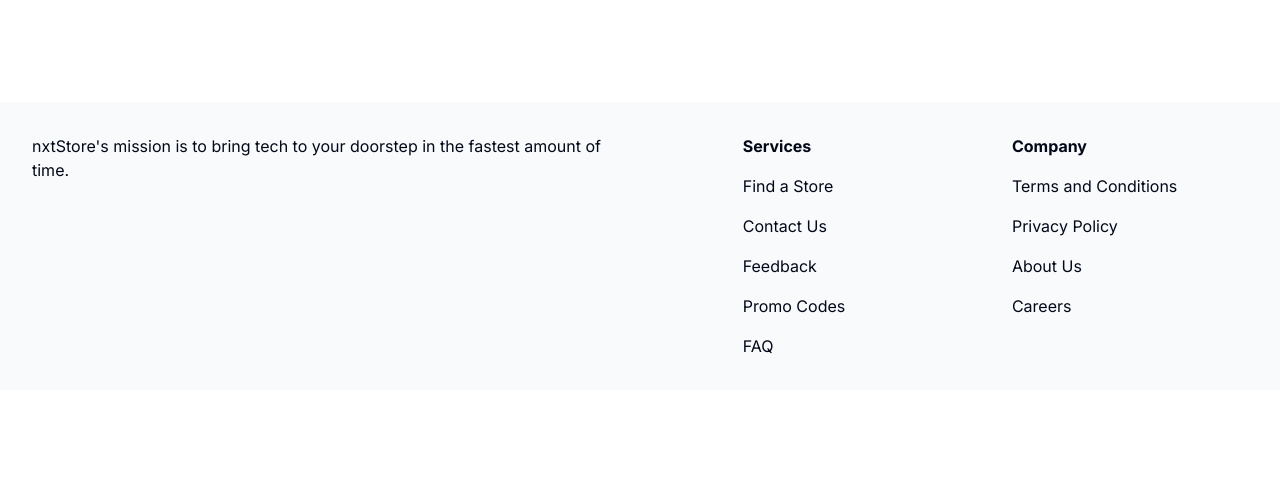
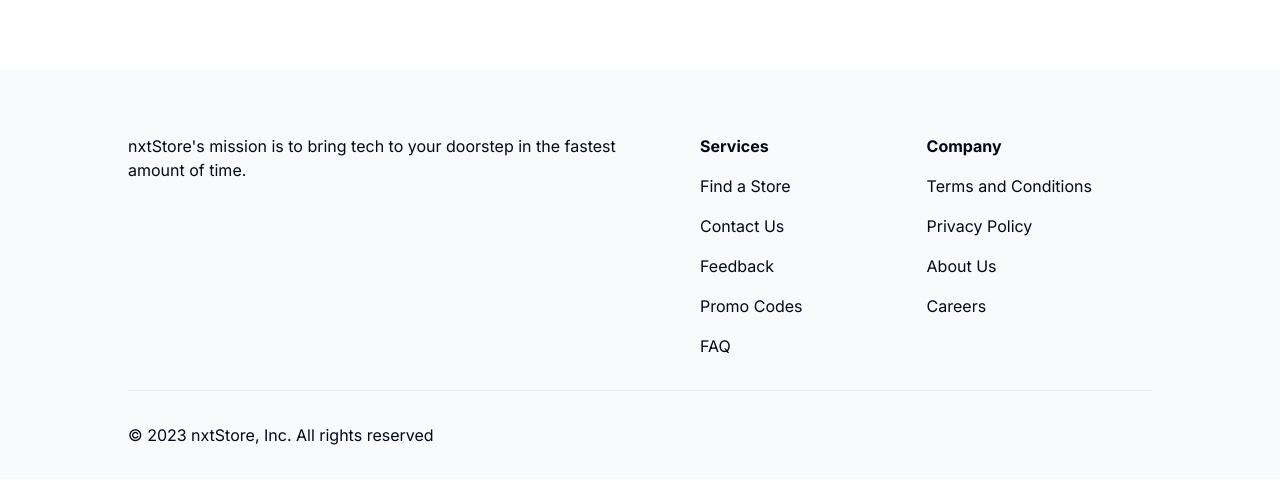
Before and after one commit to i-dkz/nxtStore, a Next.js app: page / in a window 1280 px wide. Shown: the part 266-750 px from the top of the page. Built offline with nearby package versions, Linux system fonts and the light colour scheme; no server answers.

Commit message:
fixed footer formatting

```diff
--- a/src/components/Footer.tsx
+++ b/src/components/Footer.tsx
@@ -52,18 +52,15 @@
 
 const Footer = () => {
   return (
-    <footer
-      className="flex flex-col pb-8 mt-8 md:flex-row bg-slate-50"
-    >
-      <div className="flex justify-center px-8 pt-8 md:w-1/2">
-        nxtStore's mission is to bring tech to your doorstep in the fastest amount of time.
-      </div>
-      <div className="flex gap-16 pt-8 mt-8 justify-evenly md:w-1/2 md:mt-0">
+    <footer className="flex flex-col items-center bg-slate-50">
+      <div className="flex flex-col pb-8 mt-8 md:flex-row w-[80%]">
+        <div className="flex justify-center pt-8 md:w-1/2">
+          nxtStore's mission is to bring tech to your doorstep in the fastest
+          amount of time.
+        </div>
+        <div className="flex gap-16 pt-8 mt-8 justify-evenly md:w-1/2 md:mt-0">
           {links.map((obj, index) => (
-            <div
-              key={index}
-              className="flex flex-col gap-4"
-            >
+            <div key={index} className="flex flex-col gap-4">
               <h3 className="font-bold">{obj.title}</h3>
               {obj.links.map((link, linkIndex) => (
                 <Link key={linkIndex} href={link.link}>
@@ -72,7 +69,9 @@
               ))}
             </div>
           ))}
+        </div>
       </div>
+      <div className="w-[80%] border-t py-8">© 2023 nxtStore, Inc. All rights reserved</div>
     </footer>
   );
 };
```
